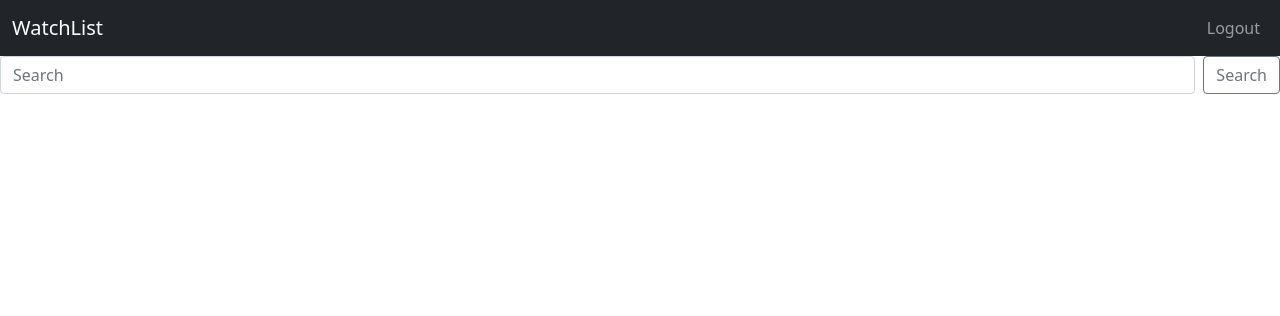
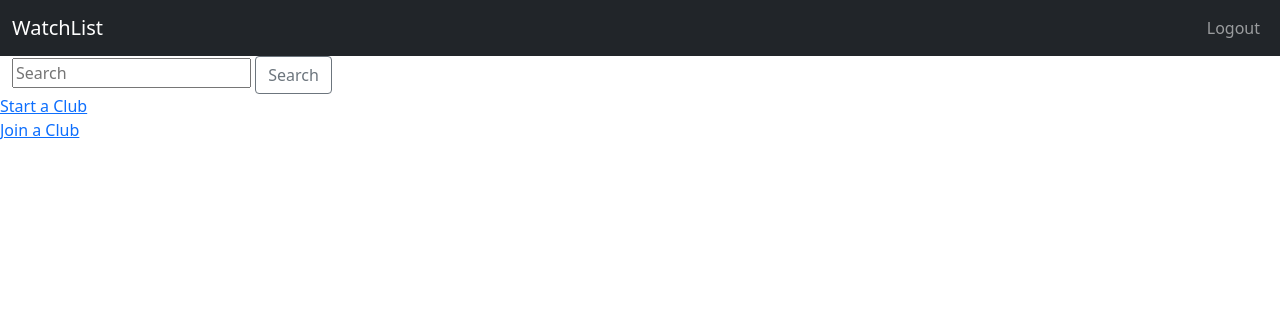
Before and after one commit to jnerby/project, a Flask app: page / in a window 1280 px wide. Shown: the top 316 px of the page. Run offline with Flask 2, Linux system fonts and the light colour scheme; the visitor is signed in with stand-in values (Sample User, id 1).

Commit message:
Added new_club, join_club

```diff
--- a/crud.py
+++ b/crud.py
@@ -1,8 +1,17 @@
 """CRUD Functions"""
-from model import db, User, connect_to_db
+from model import db, User, Club, Film, Vote, connect_to_db
 from werkzeug.security import generate_password_hash, check_password_hash
 from flask import session, redirect
 from functools import wraps
+
+def add_club(name, user_id):
+    new_club = Club(name=name, owner_id=user_id)
+
+    db.session.add(new_club)
+    db.session.commit()
+
+    return new_club
+
 
 def login_required(f):
     """
@@ -16,6 +25,11 @@ def login_required(f):
             return redirect("/login")
         return f(*args, **kwargs)
     return decorated_function
+
+def get_all_clubs():
+    """Return all existing clubs that users can join"""
+    return Club.query.all()
+
 
 def register_user(fname, lname, email, username, password):
     """Register new user"""
--- a/server.py
+++ b/server.py
@@ -4,7 +4,7 @@ from random import choice
 from werkzeug.security import generate_password_hash, check_password_hash
 import os
 import crud
-from model import connect_to_db, User
+from model import db, User, Club, Film, Vote, connect_to_db
 
 app = Flask(__name__)
 app.secret_key = "dev"
@@ -19,8 +19,54 @@ key = os.environ.get('API_KEY')
 def render_homepage():
     return render_template('base.html')
 
+@app.route('/club', methods=['GET', 'POST'])
+@crud.login_required
+def create_new_club():
+    """Create a new club"""
+    # if user submitted new-club form
+    if request.method == 'POST':
+        # new club name user entered
+        name = request.form['club-name']
+        # user_id from session
+        user_id = session['user_id']
+
+        # check that club name not already in db
+        if Club.query.filter_by(name=name).first() is None:
+            # create a new club
+            crud.add_club(name, user_id)
+            flash(f"{name} created!")
+        else:
+            flash('Club name unavailable. Please try again.')
+
+    return render_template('new_club.html')
+
+
+@app.route('/club_details/<club_id>')
+@crud.login_required
+def view_club_details(club_id):
+    """Show details of a specific club"""
+    # get the club user selected
+    club = Club.query.get(club_id)
+    # get owner
+    owner = User.query.filter_by(user_id = club.owner_id).first()
+
+    return render_template('club_details.html', club=club, owner=owner)
+
+
+@app.route('/join', methods=['GET', 'POST'])
+@crud.login_required
+def join_club():
+    """View all clubs"""
+    # if request.method == 'POST':
+    all_clubs = crud.get_all_clubs()
+    return render_template('join_club.html', all_clubs=all_clubs)
+
+    # return render_template('join_club.html')
+
+
 @app.route('/login', methods=['GET', 'POST'])
 def login():
+    """Log in"""
     # clear existing session
     session.clear()
 
@@ -28,8 +74,8 @@ def login():
     if request.method == 'POST':
 
         # vars from login-form
-        username = request.form['login_username']
-        password = request.form['login_password']
+        username = request.form['login-username']
+        password = request.form['login-password']
 
         # get first user w/ username = username entered on login form
         user = User.query.filter_by(username=username).first()
--- a/templates/base.html
+++ b/templates/base.html
@@ -52,16 +52,22 @@
       <p>{{ message }}</p>
     </div>
     {% endfor %}
-
-    {% block content %}
-
     <div id="search-bar">
-      <form class="d-flex" id="search-form">
-        <input class="form-control me-2" type="search" placeholder="Search" aria-label="Search" name="search" id="search">
+      <form class="container-fluid text-right" id="search-form">
+        <input type="search" placeholder="Search" aria-label="Search" name="search" id="search">
         <button class="btn btn-outline-secondary" type="submit">Search</button>
       </form>
     </div>
+    <script src="/static/js/search.js"></script>
+
+    {% block content %}
+    <div>
+      <a href="/club">Start a Club</a>
+    </div>
+    <div>
+      <a href="/join">Join a Club</a>
+    </div>
+
     {% endblock %}
-    <script src="/static/js/search.js"></script>
   </body>
 </html>
```
Also changed, not shown: templates/club_details.html (added, +10 -0 lines), templates/join_club.html (added, +19 -0 lines), templates/login.html (added, +12 -0 lines), templates/new_club.html (added, +11 -0 lines).
